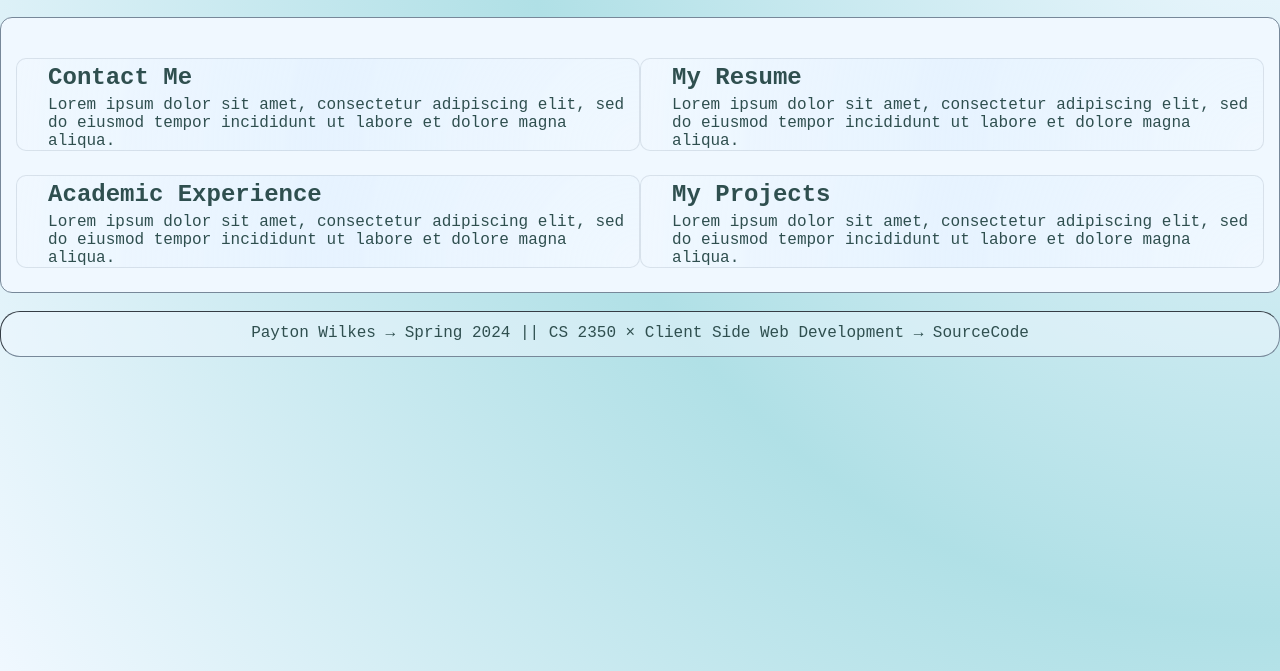
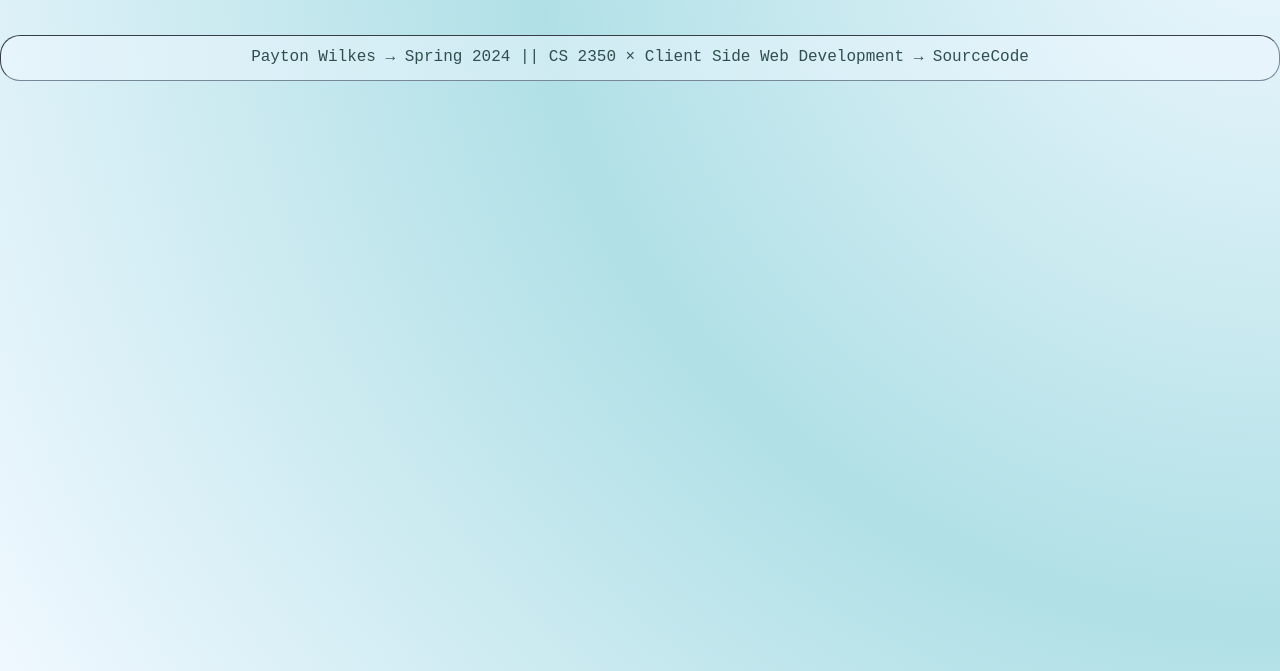
Before and after one commit to IMGradeE/myCS2350Website, a plain HTML site: page index.html in a window 1280 px wide. Shown: the part 129-800 px from the top of the page. Drawn offline with Linux system fonts and the light colour scheme; a web font is replaced by a local one.

Commit message:
Switching machines

```diff
--- a/index.html
+++ b/index.html
@@ -22,47 +22,7 @@
     </header>
 
 <body>
-    <div class="grid">
-        <p>
 
-        </p>
-        <div class="col_1-1">
-            <div class="col_1-2">
-                <div class="row">
-                    <div class="col_1-20">&nbsp;</div>
-                    <div class="col_19-20"><a href="/pages/contact.html"><h2>Contact Me</h2></a></div>
-                    <div class="col_1-20">&nbsp;</div>
-                    <div class="col_19-20">Lorem ipsum dolor sit amet, consectetur adipiscing elit, sed do eiusmod tempor incididunt ut labore et dolore magna aliqua.</div>
-            </div>
-            </div>
-            <div class="col_1-2">
-                <div class="row">
-                    <div class="col_1-20">&nbsp;</div>
-                    <div class="col_19-20"><a href="/pages/resume.html"><h2>My Resume</h2></a></div>
-                    <div class="col_1-20">&nbsp;</div>
-                    <div class="col_19-20">Lorem ipsum dolor sit amet, consectetur adipiscing elit, sed do eiusmod tempor incididunt ut labore et dolore magna aliqua.</div>
-                </div>
-            </div>
-        </div>
-        <div class="col_1-1">
-            <div class="col_1-2">
-                <div class="rowBottomMargin" >
-                    <div class="col_1-20">&nbsp;</div>
-                    <div class="col_19-20"><a href="/pages/academichistory.html"><h2>Academic Experience</h2></a></div>
-                    <div class="col_1-20">&nbsp;</div>
-                    <div class="col_19-20">Lorem ipsum dolor sit amet, consectetur adipiscing elit, sed do eiusmod tempor incididunt ut labore et dolore magna aliqua.</div>
-                </div>
-            </div>
-            <div class="col_1-2">
-                <div class="rowBottomMargin" >
-                    <div class="col_1-20">&nbsp;</div>
-                    <div class="col_19-20"><a href="/pages/projects.html"><h2>My Projects</h2></a></div>
-                    <div class="col_1-20">&nbsp;</div>
-                    <div class="col_19-20">Lorem ipsum dolor sit amet, consectetur adipiscing elit, sed do eiusmod tempor incididunt ut labore et dolore magna aliqua.</div>
-                </div>
-            </div>
-        </div>
-    </div>
     <br/>
     <footer>Payton Wilkes &rarr; Spring 2024 || CS 2350 &times; Client Side Web Development &rarr; <a href="https://github.com/IMGradeE/CurbsideThai">SourceCode</a></footer>
     <br/>
```
